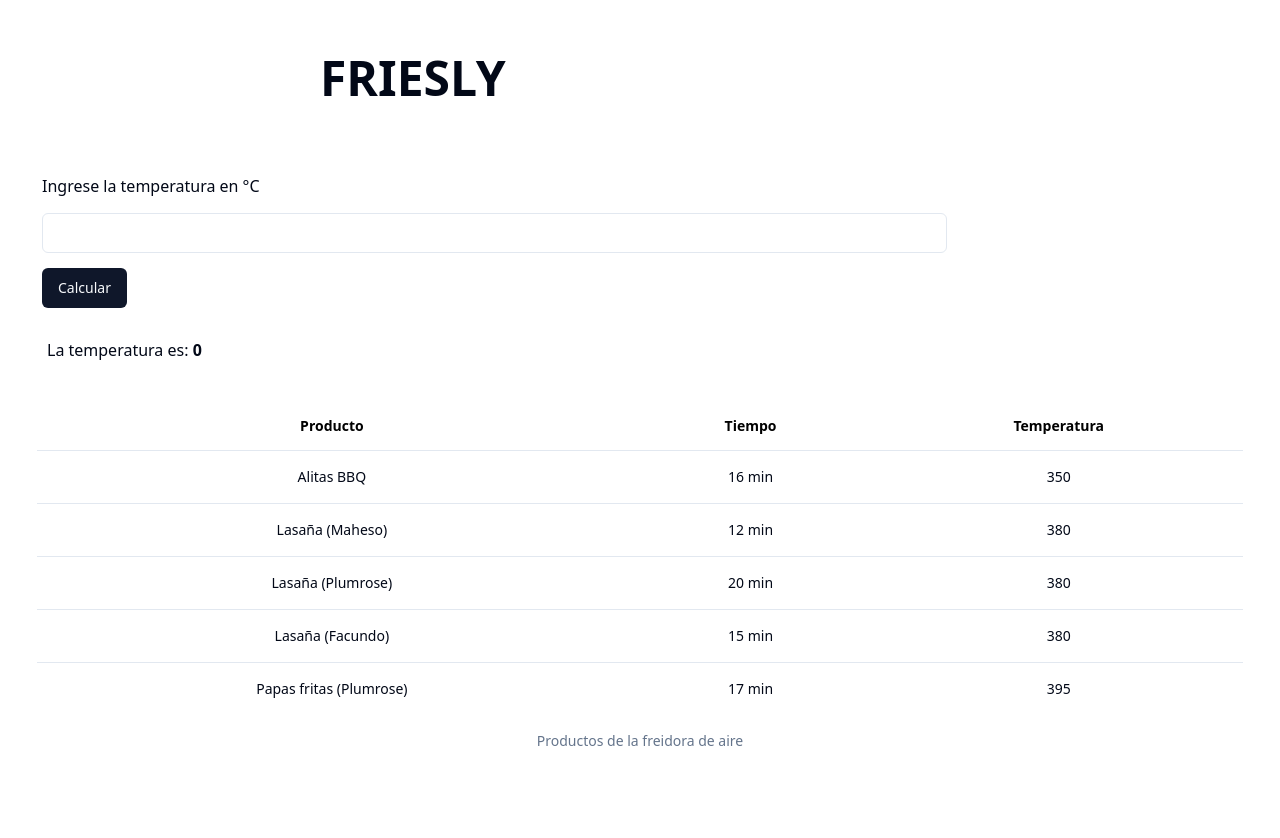
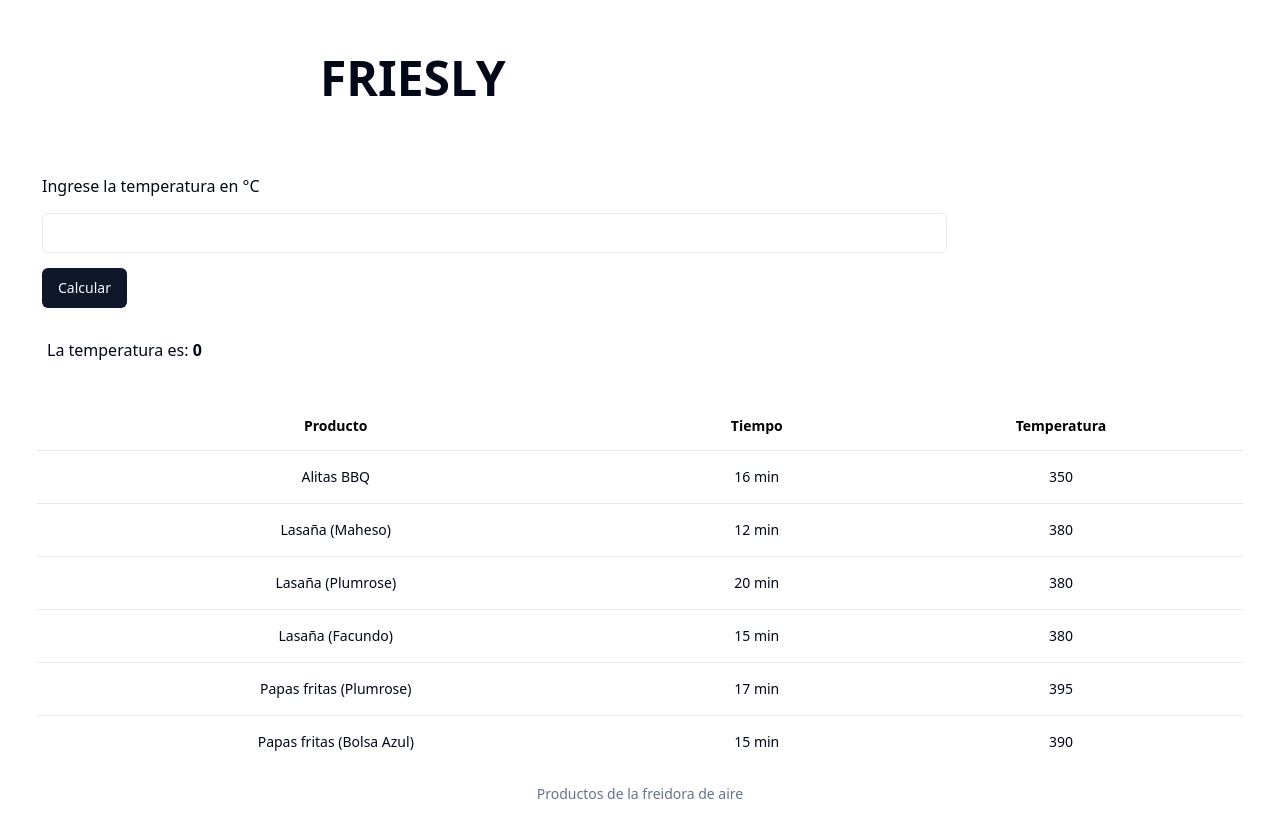
Before and after one commit to BryanGordon/friesly, a React (Vite) app: page / in a window 1280 px wide. Before the commit the page ends 800 px from the top, so only its background shows below. Built offline with nearby package versions, Linux system fonts and the light colour scheme.

Commit message:
Add a product

```diff
--- a/src/Home.tsx
+++ b/src/Home.tsx
@@ -91,6 +91,13 @@ export function Home () {
                 <TableCell className='font-medium text-center'>17 min</TableCell>
                 <TableCell className='font-medium text-center'>395</TableCell>
               </TableRow>
+
+              <TableRow>
+                <TableCell className='font-medium text-center'>Papas fritas (Bolsa Azul)</TableCell>
+                <TableCell className='font-medium text-center'>15 min</TableCell>
+                <TableCell className='font-medium text-center'>390</TableCell>
+              </TableRow>
+
             </TableBody>
             <TableCaption>Productos de la freidora de aire</TableCaption>
           </Table>
```
